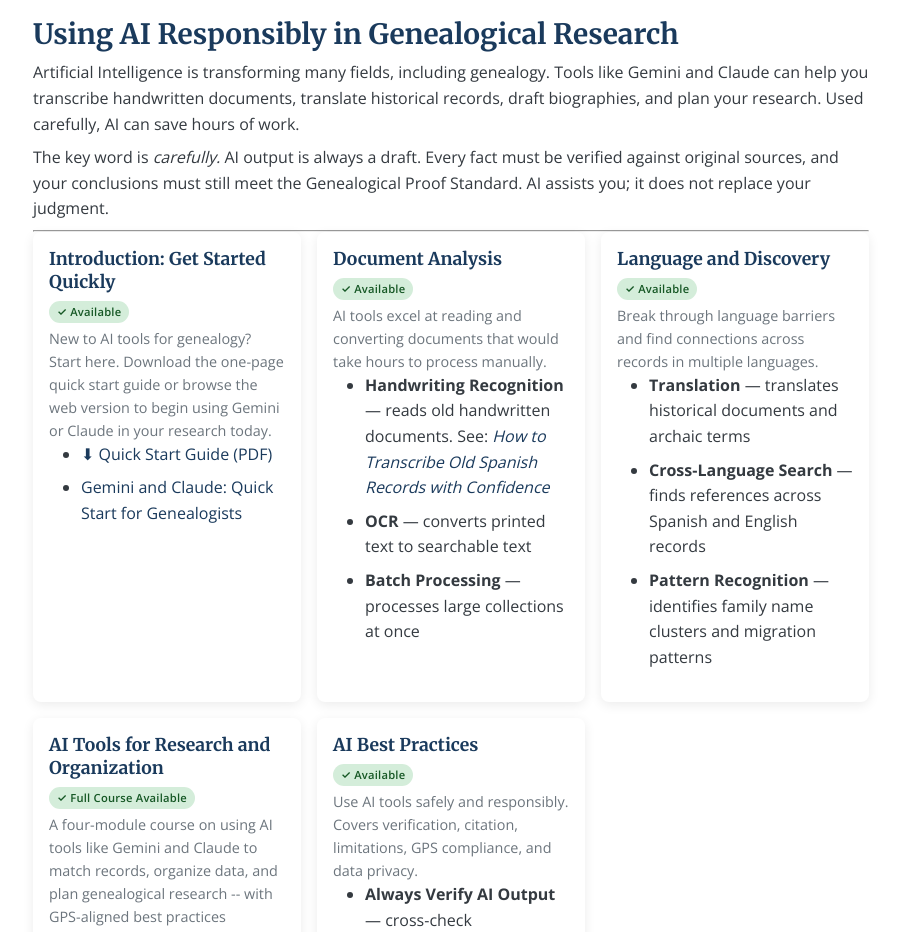
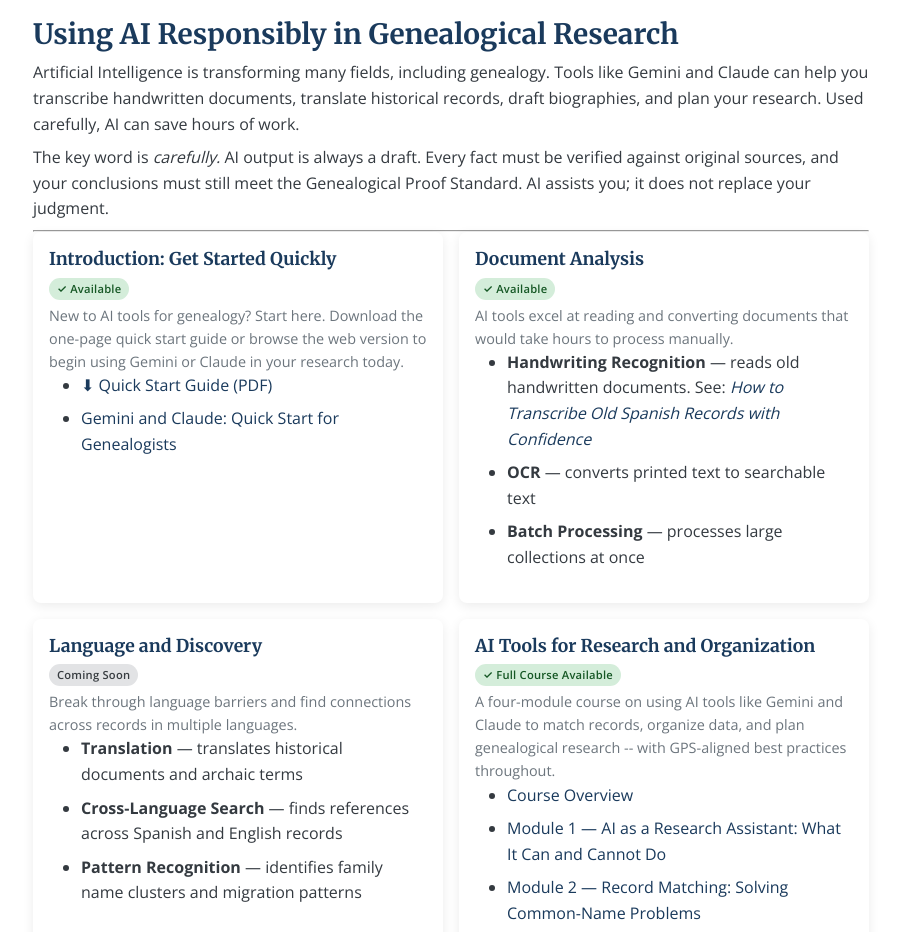
Before and after one commit to SylviaVargas/puertoricangenealogygroup, a Jekyll site: the page built from ai-genealogy.md, in a window 1280 px wide. Shown: the part 357-1289 px from the top of the page, without its empty margins (189-1089 px from the left). Built offline with Jekyll 4.4.1, drawn with Linux system fonts in a browser that asks for light colours.

Commit message:
More ai-genealogy format changes

```diff
--- a/ai-genealogy.md
+++ b/ai-genealogy.md
@@ -17,7 +17,7 @@ The key word is *carefully.* AI output is always a draft. Every fact must be ver
 
 ---
 
-<div class="card-grid">
+<div class="card-grid-2col">
 
 <div class="card">
 <h3>Introduction: Get Started Quickly</h3>
@@ -42,7 +42,7 @@ The key word is *carefully.* AI output is always a draft. Every fact must be ver
 
 <div class="card">
 <h3>Language and Discovery</h3>
-<span class="badge badge-available">✓ Available</span>
+<span class="badge badge-coming-soon">Coming Soon</span>
 <p>Break through language barriers and find connections across records in multiple languages.</p>
 <ul>
   <li><strong>Translation</strong> — translates historical documents and archaic terms</li>
--- a/assets/css/style.css
+++ b/assets/css/style.css
@@ -493,6 +493,18 @@ a:hover {
   display: grid;
   grid-template-columns: repeat(auto-fit, minmax(250px, 1fr));
   gap: var(--spacing-md);
+}
+
+.card-grid-2col {
+  display: grid;
+  grid-template-columns: repeat(2, 1fr);
+  gap: var(--spacing-md);
+}
+
+@media (max-width: 640px) {
+  .card-grid-2col {
+    grid-template-columns: 1fr;
+  }
 }
 
 .card {
```
Also changed, not shown: es/ia-genealogia.md (+2 -2 lines).
